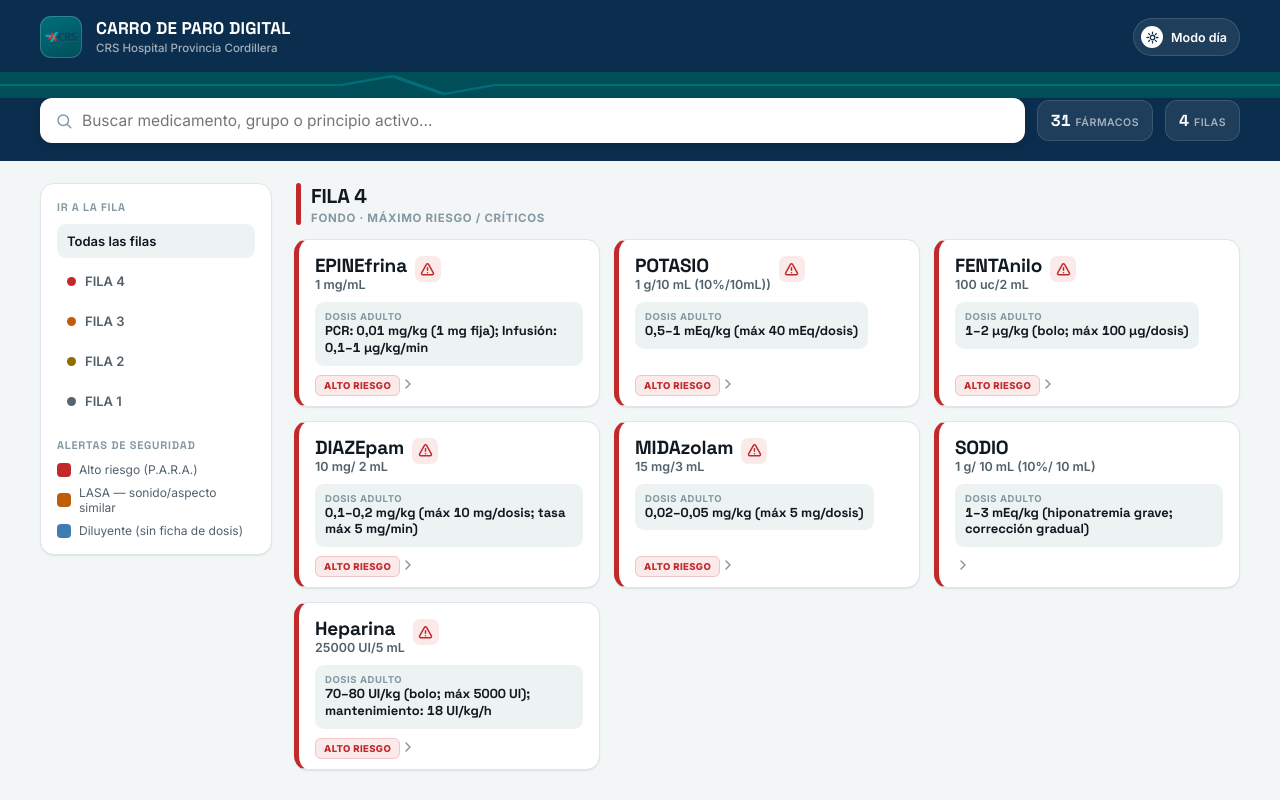
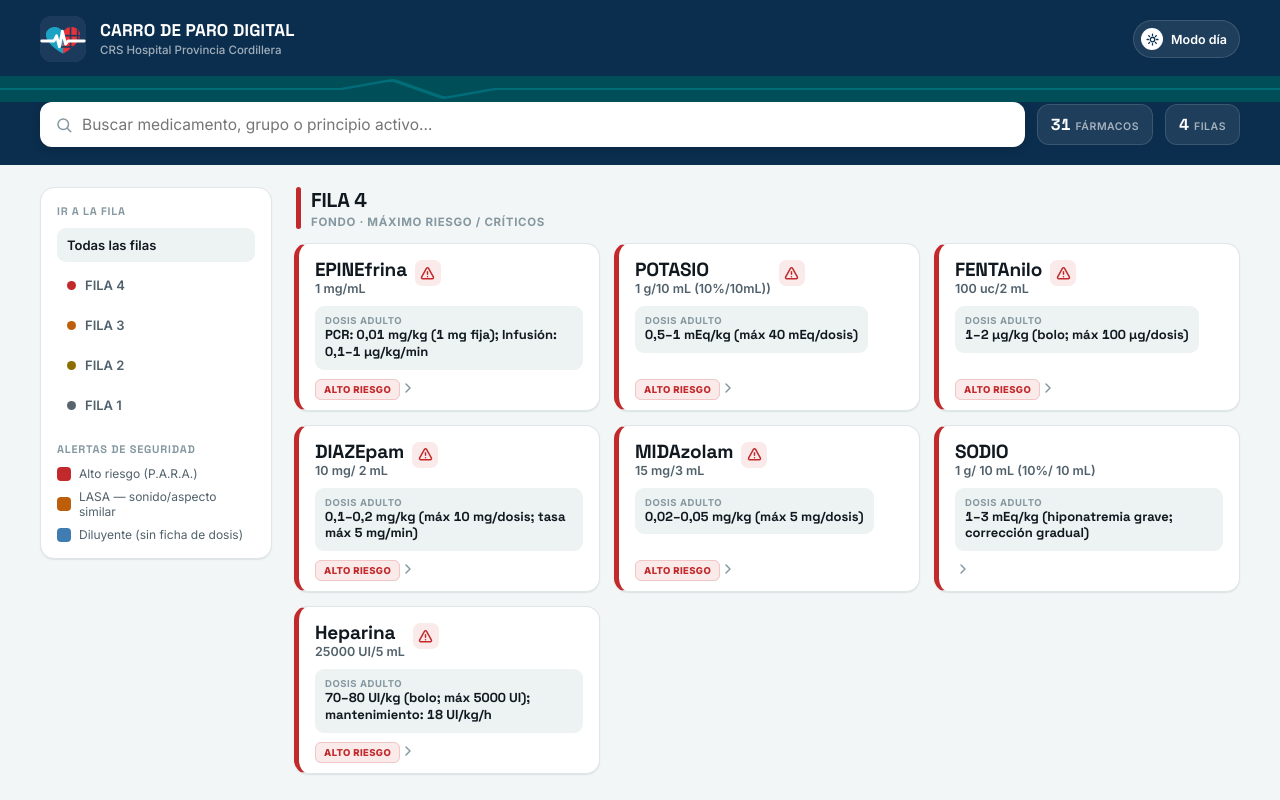
Before and after one commit to CRS-Hospital-Provincia-Cordillera/carro-de-paro, a plain HTML site: page index.html in a window 1280 px wide. Shown: the top 800 px of the page. Drawn offline with Linux system fonts and the light colour scheme.

Commit message:
Add files via upload
Identidad gráfica Carro de Paro Digital (íconos, favicon, encabezado

```diff
--- a/index.html
+++ b/index.html
@@ -7,6 +7,10 @@
 <meta name="description" content="Consulta rápida y segura de medicamentos del carro de paro.">
 <meta name="theme-color" content="#0B2E4E">
 <link rel="manifest" href="manifest.json">
+<link rel="icon" href="favicon.ico" sizes="any">
+<link rel="icon" href="assets/brand/cdp-favicon.svg" type="image/svg+xml">
+<link rel="apple-touch-icon" href="assets/brand/apple-touch-icon.png">
+<meta name="apple-mobile-web-app-title" content="Carro de Paro">
 <link rel="preconnect" href="https://fonts.googleapis.com">
 <link rel="preconnect" href="https://fonts.gstatic.com" crossorigin>
 <link href="https://fonts.googleapis.com/css2?family=Space+Grotesk:wght@500;600;700&family=Inter:wght@400;500;600;700;800&display=swap" rel="stylesheet">
@@ -93,13 +97,13 @@ html.night .ecg-line{stroke:#3FD9C7;}
 .topbar{position:sticky; top:0; z-index:40; background:var(--navy); color:#fff;}
 .topbar__inner{max-width:1240px; margin:0 auto; padding:16px 20px 14px; display:flex; align-items:center; gap:14px; flex-wrap:wrap;}
 .brandmark{
-  width:42px; height:42px; border-radius:11px; flex:none;
-  background:linear-gradient(155deg, var(--teal) 0%, var(--teal-deep) 100%);
+  width:46px; height:46px; border-radius:12px; flex:none;
+  background:transparent;
   display:flex; align-items:center; justify-content:center;
   box-shadow: inset 0 0 0 1px rgba(255,255,255,.18);
   overflow:hidden;
 }
-.brandmark img{width:100%; height:100%; object-fit:contain; padding:5px;}
+.brandmark img{width:100%; height:100%; object-fit:contain; padding:0;}
 .brandmark svg.brandmark-fallback{width:24px; height:24px; display:none;}
 .brand-text h1{font-size:17px; font-weight:700; letter-spacing:.01em; line-height:1.15; color:#fff;}
 .brand-text p{font-size:11.5px; color:rgba(255,255,255,.62); font-weight:500; margin-top:2px;}
@@ -371,7 +375,7 @@ html.night .reco-box.pedia{background:#26190A;}
   <header class="topbar">
     <div class="topbar__inner">
       <div class="brandmark">
-        <img src="Logo-CRS.png" alt="Logo CRS" onerror="this.style.display='none'; this.nextElementSibling.style.display='flex';">
+        <img src="assets/brand/cdp-favicon.svg" alt="Carro de Paro Digital" onerror="this.style.display='none'; this.nextElementSibling.style.display='flex';">
         <svg class="brandmark-fallback" viewBox="0 0 24 24" fill="none"><path d="M12 3v6M12 15v6M3 12h6M15 12h6" stroke="#fff" stroke-width="2.6" stroke-linecap="round"/></svg>
       </div>
       <div class="brand-text">
```
Also changed, not shown: sw.js (+8 -2 lines), assets/brand/apple-touch-icon.png (added), assets/brand/cdp-favicon.svg (added), assets/brand/cdp-icono-mono.svg (added), assets/brand/cdp-icono.svg (added), assets/brand/cdp-simbolo-blanco.png (added), assets/brand/cdp-simbolo-blanco.svg (added), assets/brand/cdp-simbolo.png (added), assets/brand/cdp-simbolo.svg (added), assets/brand/icon-16.png (added), assets/brand/icon-192.png (added), assets/brand/icon-32.png (added), assets/brand/icon-48.png (added), assets/brand/icon-512.png (added), 4 more files.
